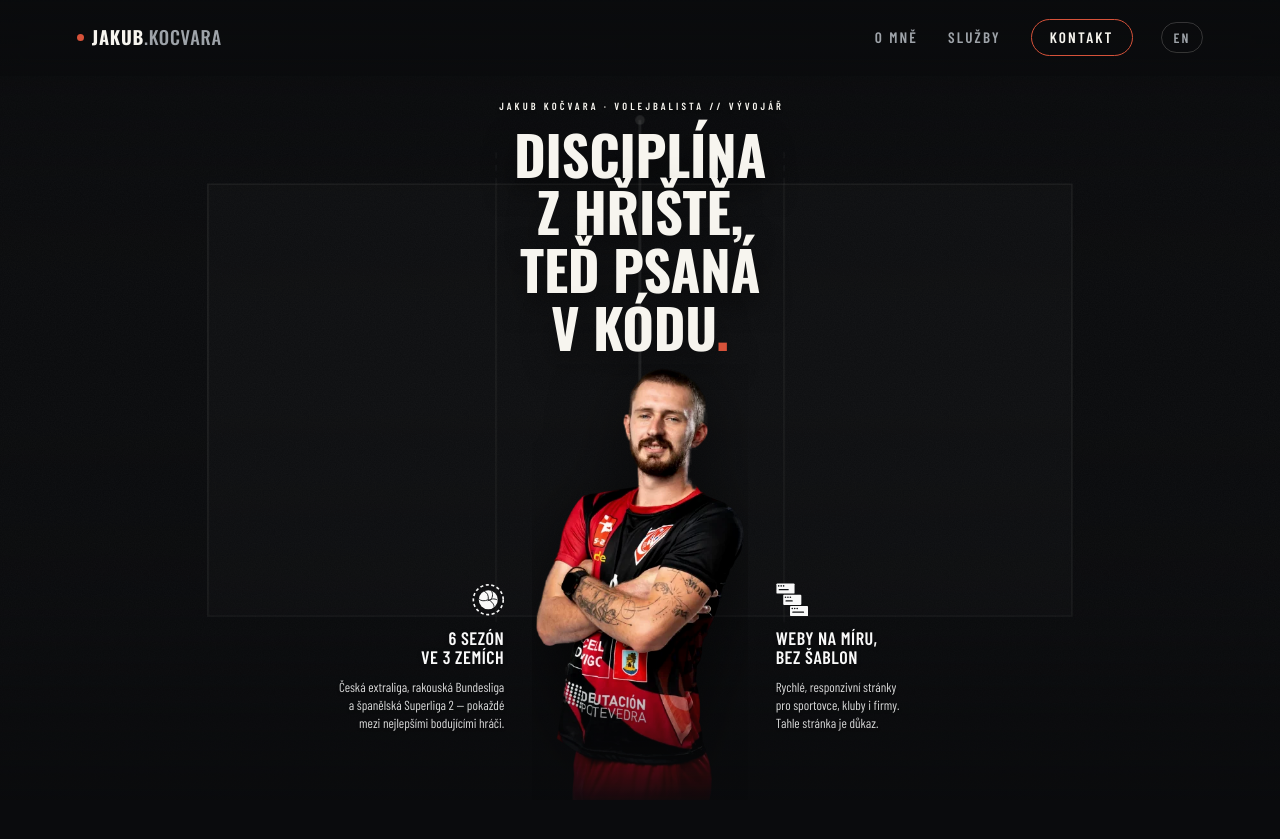
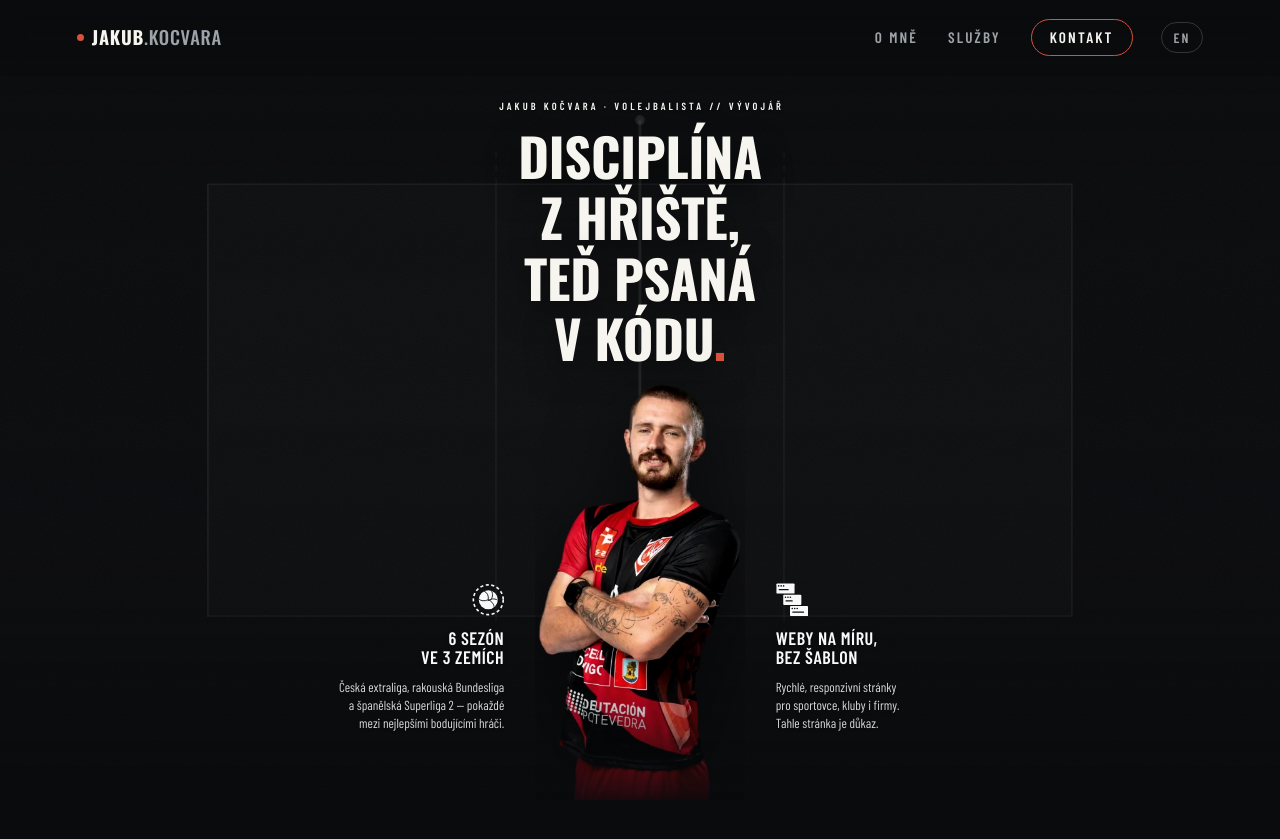
Before and after one commit to Jakubko013/jakubdev, a plain HTML site: page index.html in a window 1280 px wide. Shown: the top 839 px of the page. Drawn offline with nearby package versions, Linux system fonts and the light colour scheme.

Commit message:
Loosen CTA and hero headline leading further
The acute in "ZÁPAS" touched "WEB," above it in the CTA band. Set the
CTA title to 1.2 and the hero headline to 1.16 (slightly smaller), and
move the figure down so the last headline line still clears the head.

Co-Authored-By: Claude Opus 5.5 <noreply@anthropic.com>
Claude-Session: https://claude.ai/code/session_01VYf6beQCiPqHJNXGZnFBCX

```diff
--- a/style.css
+++ b/style.css
@@ -200,8 +200,8 @@ button, input, textarea{ font:inherit; color:inherit; }
   top:calc(var(--hdr) + (100% - var(--hdr) - 800 * var(--u)) / 2);
 }
 .hero-photo{
-  position:absolute; left:calc(521 * var(--u)); top:calc(318 * var(--u));
-  width:calc(238 * var(--u)); height:calc(518 * var(--u));
+  position:absolute; left:calc(524 * var(--u)); top:calc(336 * var(--u));
+  width:calc(232 * var(--u)); height:calc(504 * var(--u));
   object-fit:contain; object-position:50% 0;
   filter:contrast(1.04) saturate(.92) drop-shadow(0 18px 36px rgba(0,0,0,.55));
   -webkit-mask-image:linear-gradient(to bottom, #000 66%, transparent 95%);
@@ -215,7 +215,7 @@ button, input, textarea{ font:inherit; color:inherit; }
 }
 .h-headline{
   position:absolute; left:0; top:calc(54 * var(--u)); width:100%;
-  font:700 calc(60 * var(--u))/1.06 var(--display);
+  font:700 calc(58 * var(--u))/1.16 var(--display);
   letter-spacing:-.005em; text-transform:uppercase; text-align:center;
   color:var(--cream); text-shadow:0 calc(14 * var(--u)) calc(34 * var(--u)) rgba(0,0,0,.5);
 }
@@ -503,7 +503,7 @@ button, input, textarea{ font:inherit; color:inherit; }
   content:''; position:absolute; top:0; bottom:0; right:calc(var(--gutter) + 120px); width:1px;
   background:linear-gradient(transparent, var(--line-strong) 30%, var(--line-strong) 70%, transparent);
 }
-.cta-title{ max-width:15ch; margin-top:24px; font:700 clamp(2.4rem, 6vw, 5rem)/1.06 var(--display); text-transform:uppercase; }
+.cta-title{ max-width:15ch; margin-top:24px; font:700 clamp(2.4rem, 6vw, 5rem)/1.2 var(--display); text-transform:uppercase; }
 .cta-text{ max-width:52ch; margin-top:24px; color:var(--ink-dim); font-size:1.05rem; }
 .cta-actions{ display:flex; gap:16px; flex-wrap:wrap; margin-top:40px; }
 @media (max-width:880px){ .cta-band{ padding:84px var(--gutter); } .cta-band::before{ display:none; } }
```
